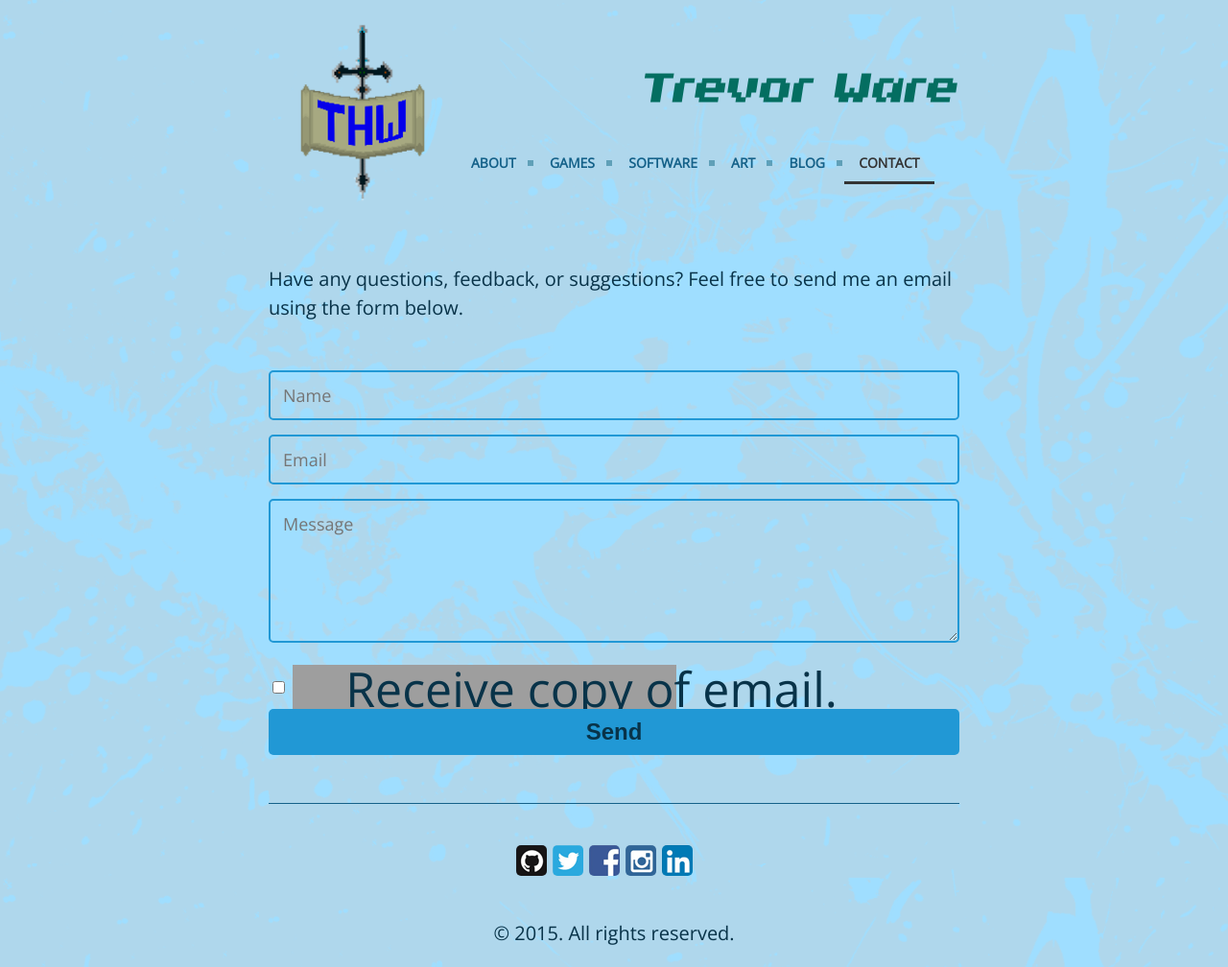
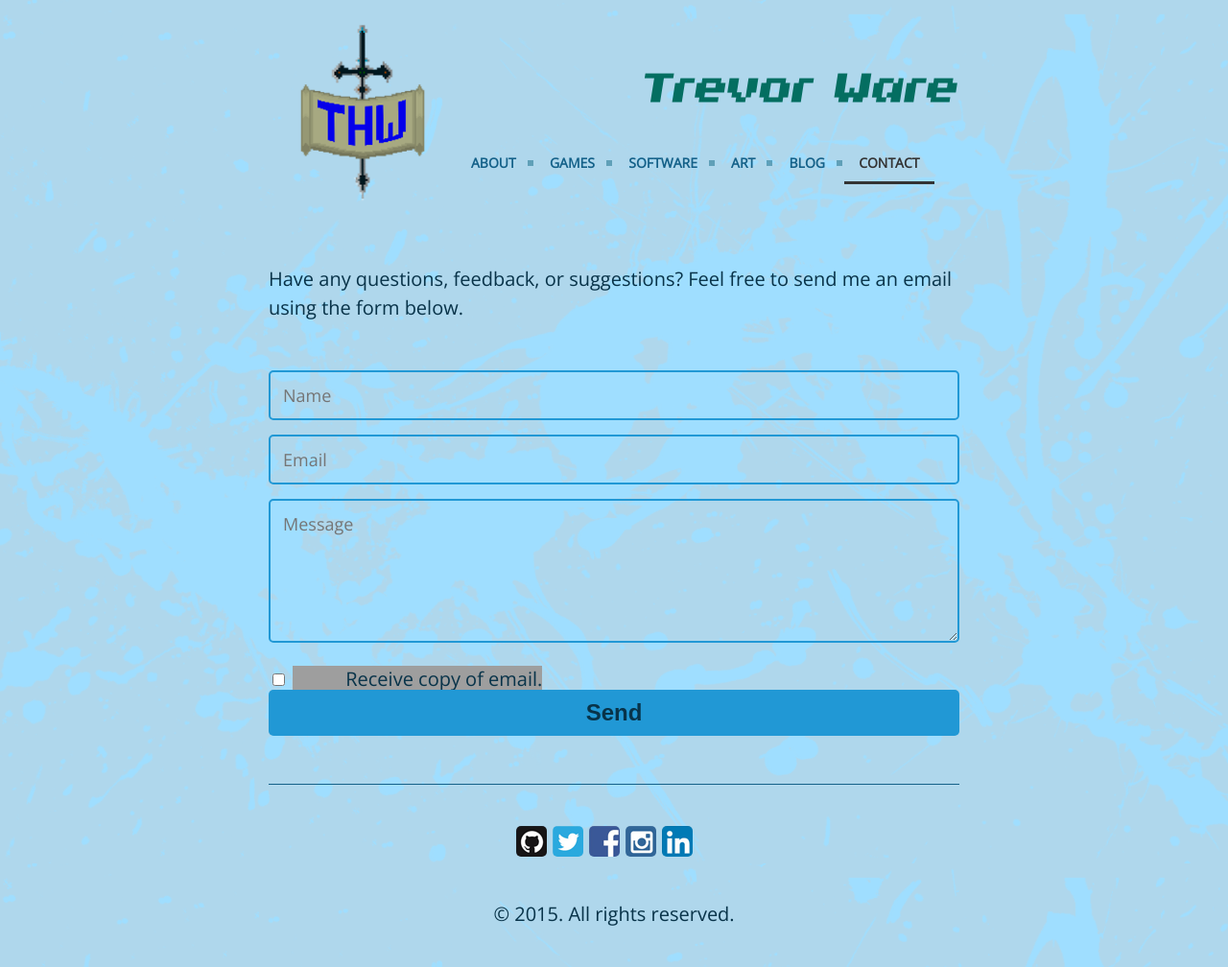
Before and after one commit to twarrre/twarrre.github.io, a Jekyll site: the page built from contact.md, in a window 1280 px wide. Shown: the whole page at 96% size. Built offline with Jekyll 4.4.1, drawn with Linux system fonts in a browser that asks for light colours; grey boxes are pictures that could not be loaded.

Commit message:
Trying to format some more.

```diff
--- a/public/css/poole.css
+++ b/public/css/poole.css
@@ -798,18 +798,12 @@ form { max-width:100%; margin:50px auto; }
 }
 
 
-						input[type=checkbox].css-checkbox + label.css-label {
-							padding-left:55px;
-							height:50px;
-							display:inline-block;
-							line-height:50px;
-							background-repeat:no-repeat;
-							background-position: 0 0;
-							font-size:50px;
-							vertical-align:middle;
-							cursor:pointer;
-
-						}
+input[type=checkbox].css-checkbox + label.css-label {
+	padding-left:55px;
+	height:10px;
+	background-repeat:no-repeat;
+	background-position: 0 0;
+}
 
 
 label.css-label {
```
